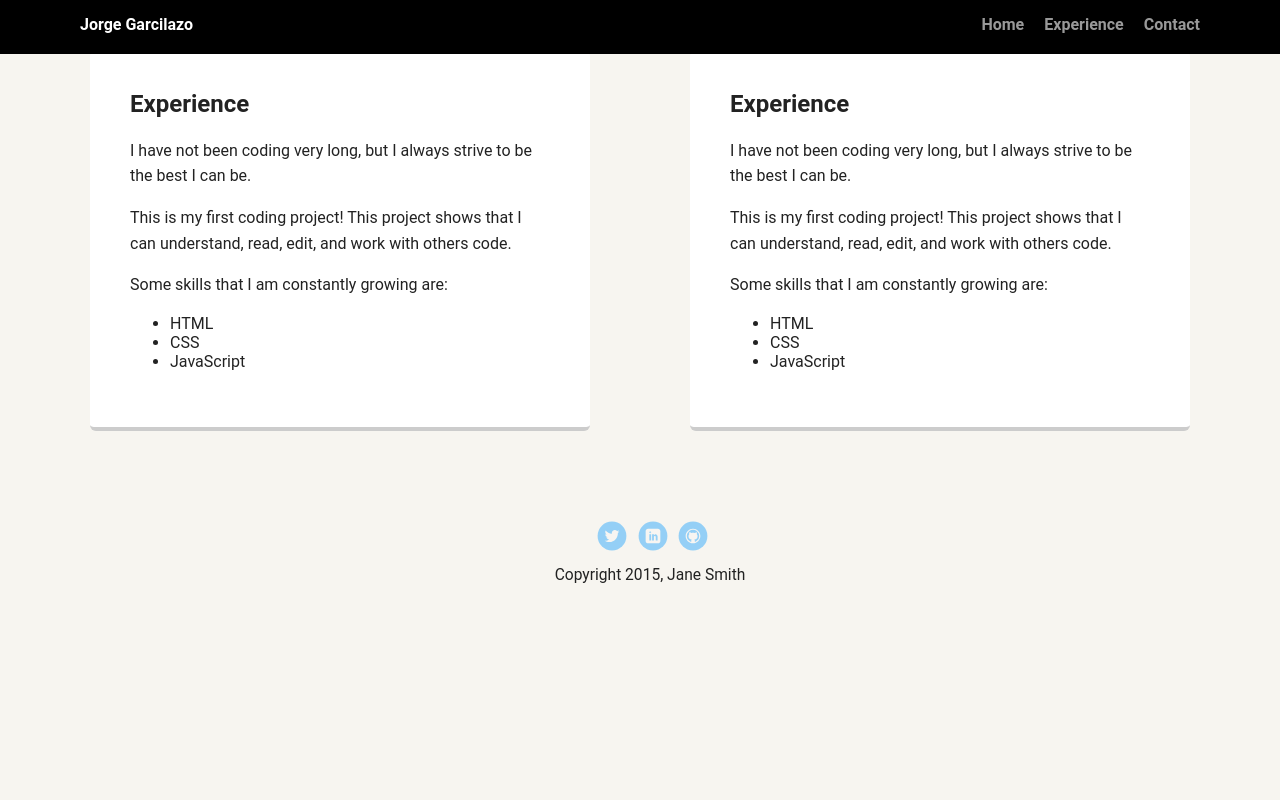
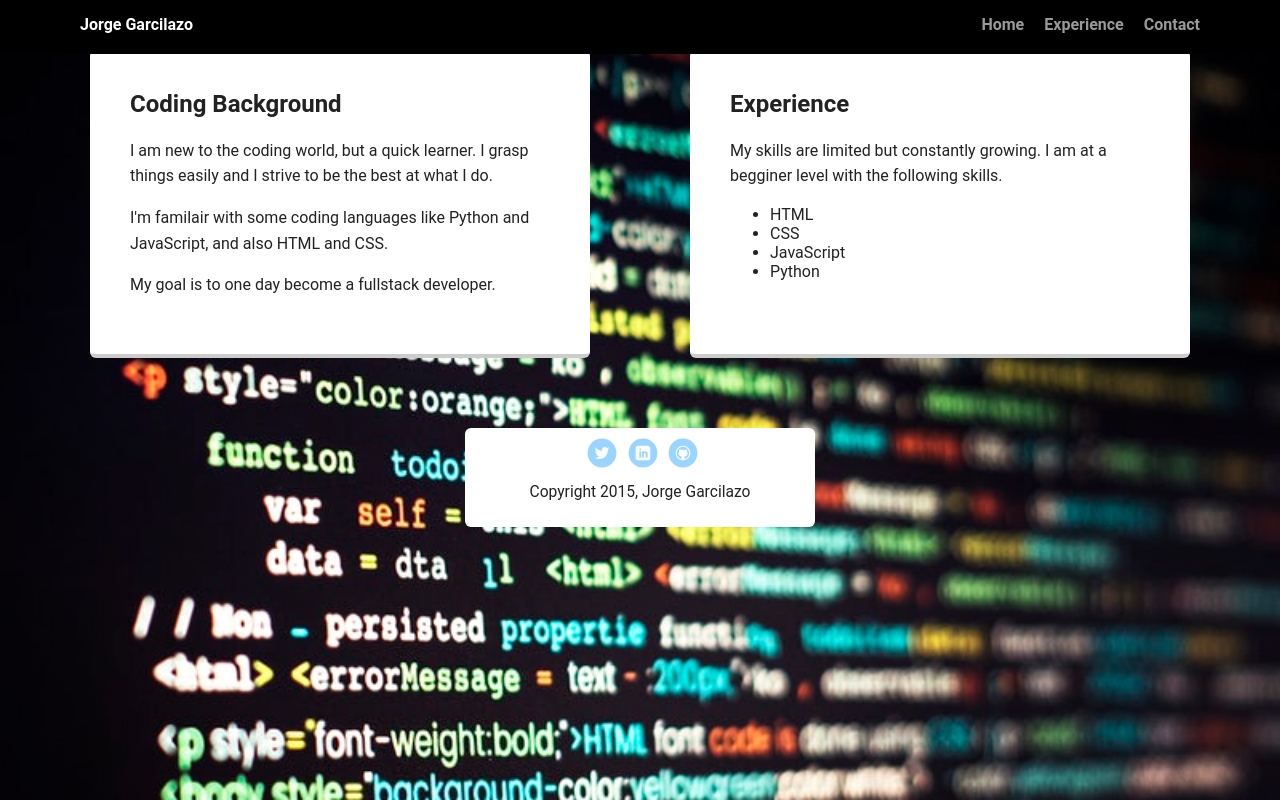
Before and after one commit to Garcilazo-Jorge/FrontEndTechDegreeProject-1, a plain HTML site: page portfolio_update_v1/experience.html in a window 1280 px wide. Drawn offline with Linux system fonts and the light colour scheme.

Commit message:
finished project
finished working on project//submitting to be reviewed before being graded

```diff
--- a/portfolio_update_v1/experience.html
+++ b/portfolio_update_v1/experience.html
@@ -1,3 +1,4 @@
+<!DOCTYPE html>
 <html lang="en">
 <head>
     <meta charset="UTF-8">
@@ -6,51 +7,43 @@
     <title>Jorge's Experience</title>
     <link rel="stylesheet" href="styles.css">
 </head>
-<body>
-    <div class="main-nav">
+<body id="experienceBackground">
+    <nav class="main-nav">
         <ul class="nav">
           <li class="name">Jorge Garcilazo</li>
           <li><a href="index.html">Home</a></li>
           <li><a href="experience.html">Experience</a></li>
           <li><a href="contact.html">Contact</a></li>
         </ul>
-    </div>
+      </nav>
 
     <main class="flex">
-        <div class="card">
+        <section class="card">
+          <h2>Coding Background</h2>
+          <p>I am new to the coding world, but a quick learner. I grasp things easily and I strive to be the best at what I do.</p>
+          <p>I'm familair with some coding languages like Python and JavaScript, and also HTML and CSS.</p>
+          <p>My goal is to one day become a fullstack developer.</p>
+        </section>
+
+        <section class="card">
             <h2>Experience</h2>
-          <p>I have not been coding very long, but I always strive to be the best I can be.</p>
-          <p>This is my first coding project! This project shows that I can understand, read, edit, and work with others code.</p>
-          <p>Some skills that I am constantly growing are:
+            <p>My skills are limited but constantly growing. I am at a begginer level with the following skills.</p>
               <ul>
                 <li>HTML</li>
                 <li>CSS</li>
                 <li>JavaScript</li>
+                <li>Python</li>
               </ul>
-          </p>
-        </div>
-
-        <div class="card">
-            <h2>Experience</h2>
-            <p>I have not been coding very long, but I always strive to be the best I can be.</p>
-            <p>This is my first coding project! This project shows that I can understand, read, edit, and work with others code.</p>
-            <p>Some skills that I am constantly growing are:
-                <ul>
-                    <li>HTML</li>
-                    <li>CSS</li>
-                    <li>JavaScript</li>
-                </ul>
-            </p>
-          </div>
+          </section>
     </main>
 
-    <footer>
+    <footer id="experienceFooter">
           <ul>
             <li><a href="https://twitter.com/JorgeGarc98" target="_blank" class="social twitter">Twitter</a></li>
             <li><a href="https://www.linkedin.com/in/jorge-garcilazo-208848221/" target="_blank" class="social linkedin">LinkedIn</a></li>
             <li><a href="https://github.com/Garcilazo-Jorge" target="_blank" class="social github">Github</a></li>
           </ul>
-      <p class="copyright">Copyright 2015, Jane Smith</p>
+          <p class="copyright">Copyright 2015, Jorge Garcilazo</p>
     </footer>
 </body>
 </html>
--- a/portfolio_update_v1/styles.css
+++ b/portfolio_update_v1/styles.css
@@ -70,11 +70,11 @@ header .profile-image {
   width: 150px;
   height: 150px;
   border-radius: 50%;
-  border: 3px solid white;
+  border: 3px dashed darkgreen;
   transition: all .5s;
 }
 header .profile-image:hover {
-  transform: scale(1.2) rotate(5deg);
+  transform: scale(1.5) rotate(25deg);
 }
 .tag {
   background-color: #efefef;
@@ -99,7 +99,7 @@ header .profile-image:hover {
   transition: all .5s;
 }
 .card:hover {
-  border-color: #ff99ff;
+  border-color: green;
 }
 
 ul.skills {
@@ -167,6 +167,20 @@ a.social:hover {
   clear: both;
 }
 
+#experienceBackground {
+  background: url(images/experienceBackground.jpg);
+  background-size: cover;
+}
+
+#experienceFooter {
+  background: white;
+  padding: 10px 10px 10px;
+  max-width: 350px;
+  text-align: center;
+  border-radius: 6px;
+  transition: all .5s;
+}
+
 /* Styles for larger screens */
 @media screen and (min-width: 720px) {
 
```
Also changed, not shown: portfolio_update_v1/contact.html (+31 -3 lines), portfolio_update_v1/index.html (+13 -14 lines), portfolio_update_v1/images/experienceBackground.jpg (added). Lines whose indentation alone changed are shown as unchanged.
